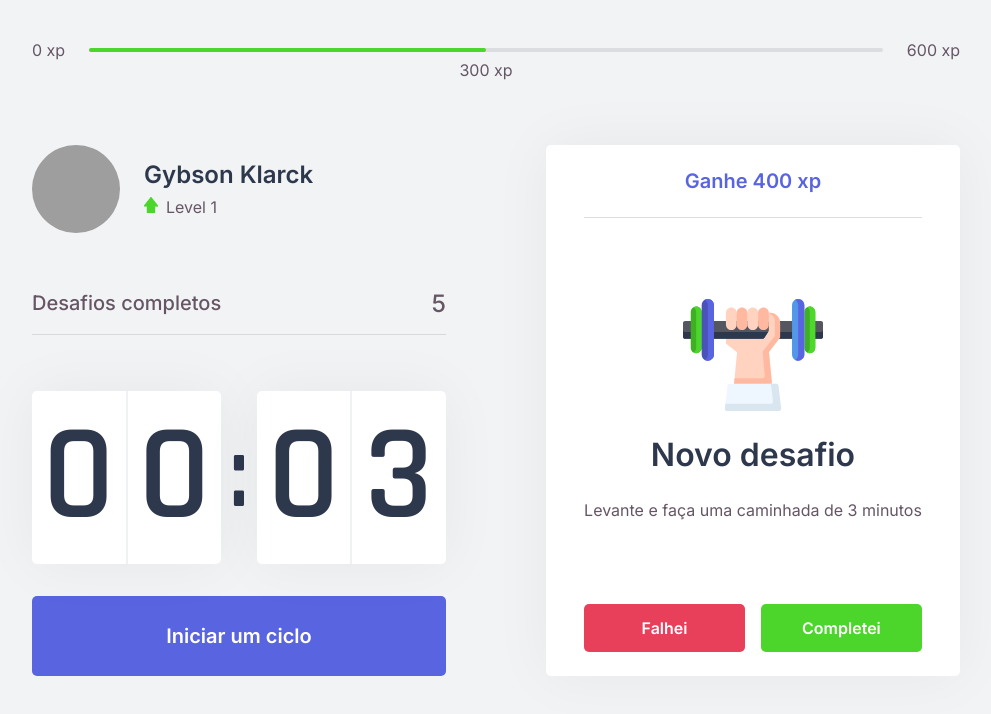
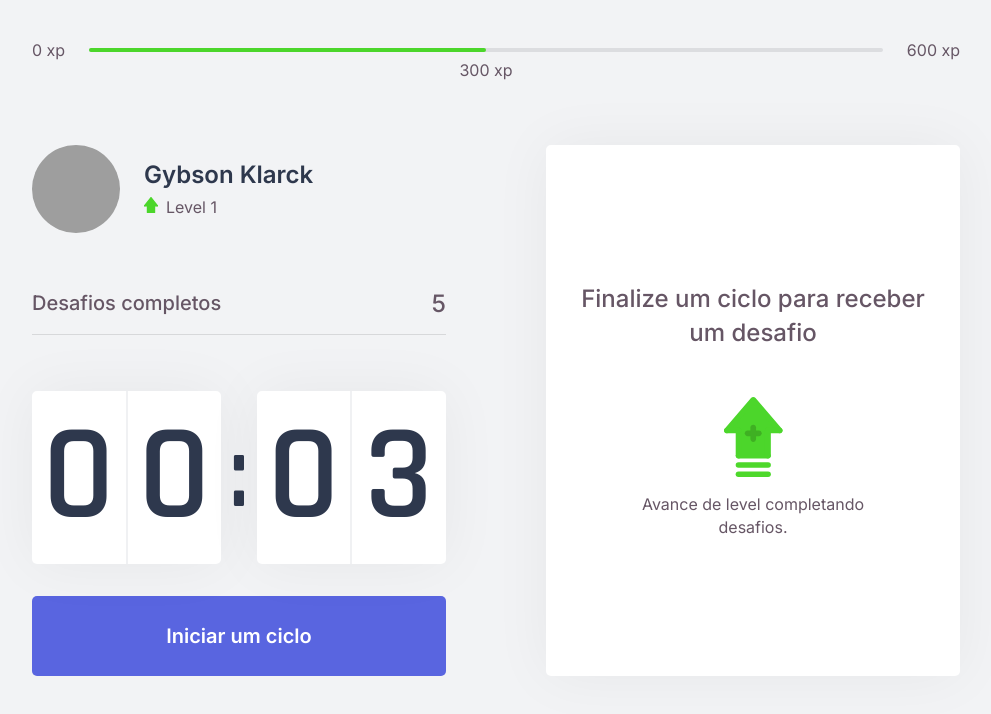
Before and after one commit to SunnyUwU/Move.it, a Next.js app: page / in a window 1280 px wide. Shown: the top 714 px of the page, without its empty margins (144-1135 px from the left). Built offline with nearby package versions, Linux system fonts and the light colour scheme; grey boxes are pictures that could not be loaded.

Commit message:
Create context between countdown and challenges

```diff
--- a/src/components/ChallengeBox.tsx
+++ b/src/components/ChallengeBox.tsx
@@ -3,21 +3,18 @@
 import styles from '../style/components/ChallengeBox.module.css';
 
 export function ChallengeBox() {
-    const contextData = useContext(ChallengesContext);
-    console.log(contextData);
-
-    const hasActiveChallenge = true;
+    const { activeChallenge } = useContext(ChallengesContext);
 
     return (
         <div className={styles.ChallengeBoxContainer}>
-            { hasActiveChallenge ? (
+            { activeChallenge ? (
                 <div className={styles.challengeActive}>
-                    <header>Ganhe 400 xp</header>
+                    <header>Ganhe {activeChallenge.amount} xp</header>
 
                     <main>
-                        <img src="icons/body.svg" />
+                        <img src={`icons/${activeChallenge.type}.svg`} />
                         <strong>Novo desafio</strong>
-                        <p>Levante e faça uma caminhada de 3 minutos</p>
+                        <p>{activeChallenge.description}</p>
                     </main>
 
                     <footer>
--- a/src/contexts/ChallengesContext.tsx
+++ b/src/contexts/ChallengesContext.tsx
@@ -1,9 +1,17 @@
 import { createContext, ReactNode, useState } from 'react';
+import challenges from '../../challenges.json'
+
+interface Challenge {
+    type: 'body' | 'eye';
+    description: string;
+    amount: number;
+}
 
 interface  ChallengesContextData {
     level: number;
     currentExperience: number;
     challengesCompleted:number;
+    activeChallenge: Challenge;
     levelUp: () => void;
     startNewChallenge: () => void;
 }
@@ -19,12 +27,17 @@
     const [currentExperience, setCurrentExperience] = useState(0);
     const [challengesCompleted, setChallengeCompleted] = useState(0);
 
+    const [activeChallenge, setActiveChallenge] = useState(null);
+
     function levelUp() {
         setLevel(level + 1);
     }
 
     function startNewChallenge() {
-        console.log('New Challenge')
+        const randomChallengeIndex = Math.floor(Math.random() * challenges.length)
+        const challenge = challenges[randomChallengeIndex];
+
+        setActiveChallenge(challenge)
     }
 
     return (
@@ -34,7 +47,8 @@
             currentExperience,
             challengesCompleted,
             levelUp,
-            startNewChallenge
+            startNewChallenge,
+            activeChallenge
             }}
             >
             {children}
```
